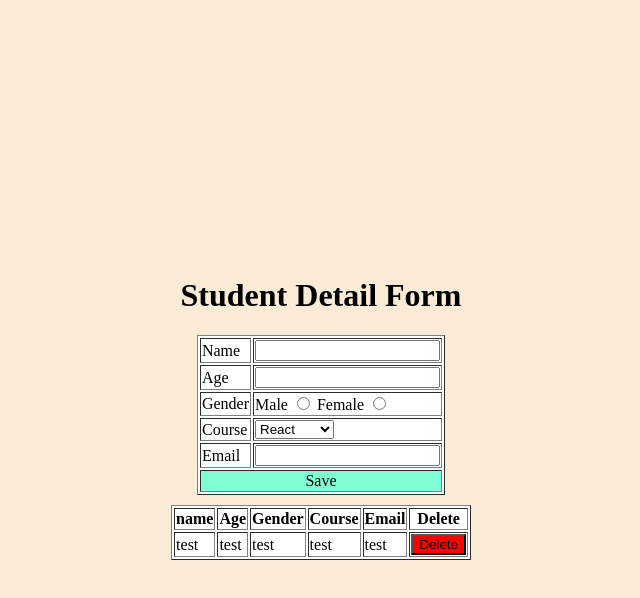
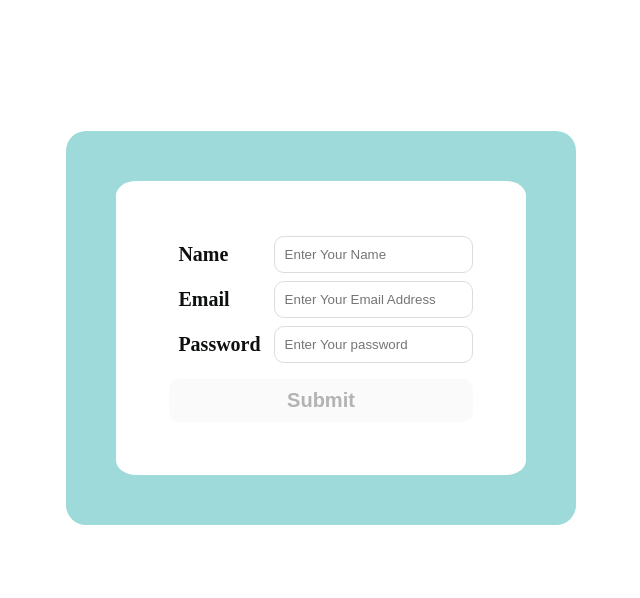
Before and after one commit to hazeemmohamed/Simple-Form-Validation, a plain HTML site: page index.html in a window 1280 px wide. Shown: the whole page, without its empty margins (319-959 px from the left). Drawn offline with Linux system fonts and the light colour scheme.

Commit message:
Updating the project

```diff
--- a/index.html
+++ b/index.html
@@ -3,71 +3,46 @@
 <head>
     <meta charset="UTF-8">
     <meta name="viewport" content="width=device-width, initial-scale=1.0">
-    <title>Document</title>
+    <title>Registration Form Validation</title>
     <link rel="stylesheet" href="style.css">
-
 </head>
 <body>
-    <h1>Student Detail Form</h1>
-    <form action="" s>
 
-        <table border="1">
+    <div class="MainContainer">
+    <div class="container">
+    <form onsubmit="submitForm(event)">
+        <table>
             <tr>
-                <td>Name</td>
-                <td><input type="text" id="name"></td>
+                <td class="name">Name</td>
+                <td class="textBox">
+                    <input type="text" id="name"  class="inputField" onblur="validateForm()"  placeholder="Enter Your Name" >
+                    <br><span id="nameError" class="error" ></span>
+                    </td>
             </tr>
-             <tr>
-                <td>Age</td>
-                <td><input type="text" id="age"></td>
+
+
+            <tr>
+                <td class="name">Email</td>
+                <td><input type="email" id="email"  class="inputField" oninput="validateForm()"  placeholder="Enter Your Email Address" >
+                <br><span id="emailError" class="error" ></span>
+            </td>
             </tr>
-             <tr>
-                <td>Gender</td>
-                <td>Male <input type="radio" name="gender" value="Male" id="male"> Female <input type="radio" value="Female" name="gender" id="female"></td>
+            <tr>
+                <td class="name">Password</td>
+                <td><input type="password" id="password"  oninput="validateForm()" class="inputField" placeholder="Enter Your password" >
+                <br><span id="passError" class="error"></span>
+            </td>
             </tr>
-             <tr>
-                <td>Course</td>
-                <td><select name="" id="course">
-                    <option value="React">React</option>
-                    <option value="Javascrip">Javascrip</option>
-                    <option value="Java">Java</option>
-                </select></td>
-            </tr>
-             <tr>
-                <td>Email</td>
-                <td><input type="email" id="email"></td>
-            </tr>
-             <tr>
-                <td colspan="2" onclick="save()" id="btnSave" style="text-align: center; background-color: aquamarine;">Save</td>
-
+            <tr >
+                <td colspan="2"><input onclick="registerForm()" disabled  class="btnSubmit" type="submit" id="btn"></td>
             </tr>
         </table>
+
+
     </form>
-
-    <table border="1" >
-        <tr>
-            <th>name</th>
-            <th>Age</th>
-            <th>Gender</th>
-            <th>Course</th>
-
-            <th>Email</th>
-            <th>Delete</th>
-
-        </tr>
-        <tbody class="listContainer">
-        <tr>
-            <td>test</td>
-            <td>test</td>
-            <td>test</td>
-            <td>test</td>
-            <td>test</td>
-            <td><button id="btnDelete" onclick="deleteList(event)" style="background-color: red;">Delete</button></td>
-
-        </tr>
-        </tbody>
-
-    </table>
-        <script src="scrept.js"></script>
+</div>
+</div>
+    <script src="script.js"></script>
 
 </body>
 </html>
--- a/scrept.js
+++ /dev/null
@@ -1,33 +0,0 @@
-var inputName = document.getElementById("name")
-var age = document.getElementById("age")
-var maleGender = document.getElementById("male")
-var femaleGender = document.getElementById("female")
-var course = document.getElementById("course")
-var email = document.getElementById("email")
-var btnSave = document.getElementById("btnSave")
-var listContainer = document.querySelector(".listContainer")
-
-function save(){
-    var tr = document.createElement("tr")
-    var tdName = document.createElement("td")
-    var tdAge = document.createElement("td")
-    var tdGender = document.createElement("td")
-    var tdCourse = document.createElement("td")
-    var tdEmail = document.createElement("td")
-    var tdDelete = document.createElement("td")
-
-    tdName.textContent = inputName.value
-    tdAge.textContent = age.value
-    tdGender.textContent = maleGender.checked ? "Male" : (femaleGender.checked ? "Female" : "");
-    tdCourse.textContent = course.value
-    tdEmail.textContent = email.value
-    tdDelete.innerHTML = "<button onclick='deleteList(event)' style='background-color: red;'>Delete</button>"
-
-
-    tr.append(tdName,tdAge,tdGender,tdCourse,tdEmail,tdDelete)
-    listContainer.appendChild(tr)
-}
-
-function deleteList(event){
-    event.target.parentElement.parentElement.remove(listContainer)
-}
--- /dev/null
+++ b/script.js
@@ -0,0 +1,51 @@
+
+
+function validateForm(){
+    var inputName = document.getElementById("name")
+var email = document.getElementById("email")
+var pass = document.getElementById("password")
+var btn = document.getElementById("btn")
+
+var nameError = document.getElementById("nameError")
+var emailError = document.getElementById("emailError")
+var passError = document.getElementById("passError")
+
+
+if (inputName.value === ""){
+    nameError.textContent = "Name Required!"
+}
+else {
+    nameError.textContent = "";
+}
+
+if(email.value === ""){
+     emailError.textContent = "Email field Required!"
+}
+else if (!email.value.includes("@") || !email.value.includes(".")){
+    emailError.textContent = "Email address is not valid"
+}
+else{
+    emailError.textContent = "";
+}
+
+if(pass.value === ""){
+     passError.textContent = "Password field Required!"
+}
+else if (pass.value.length < 6) {
+    passError.textContent = "Password must be at least 6 characters!";
+  } else {
+    passError.textContent = "";
+  }
+
+    if (inputName.value !== "" && email.value.includes("@") && pass.value.length >= 6) {
+        btn.disabled = false;
+    } else {
+        btn.disabled = true;
+    }
+
+}
+
+function submitForm(event){
+        alert("Form submitted successfully!");
+
+}
--- a/style.css
+++ b/style.css
@@ -1,17 +1,49 @@
-#btnSave{
-    cursor: pointer;
-}
-form{
-    margin-bottom: 10px;
-}
-table{
-    background-color: white;
-}
 body{
     display: flex;
-    flex-direction: column;
     align-items: center;
     justify-content: center;
-    height: 100vh;
-    background-color: antiquewhite;
+    height: 80vh;
 }
+
+.MainContainer{
+    background-color: rgb(159, 218, 218);
+    padding: 50px;
+    border-radius: 20px;
+}
+
+.container{
+    background-color: white;
+    box-shadow: inset;
+    padding: 50px;
+    border-radius: 5%;
+}
+
+.name{
+    color: rgb(14, 15, 15);
+    padding: 10px;
+    font-size: 20px;
+    font-weight: 600;
+}
+.btnSubmit{
+    text-align: center;
+    width: 100%;
+    border: none;
+    cursor: pointer;
+    padding: 10px;
+    font-weight: 600;
+    font-size: 20px;
+    border-radius: 10px;
+    margin-top: 10px;
+
+}
+.error{
+    color: red;
+    font-weight: none;
+    font-size: 12px;
+}
+
+.inputField{
+    padding: 10px;
+    border-radius: 10px;
+    border: 1px solid gainsboro;
+}
```
Also changed, not shown: test.html (added, +32 -0 lines).
